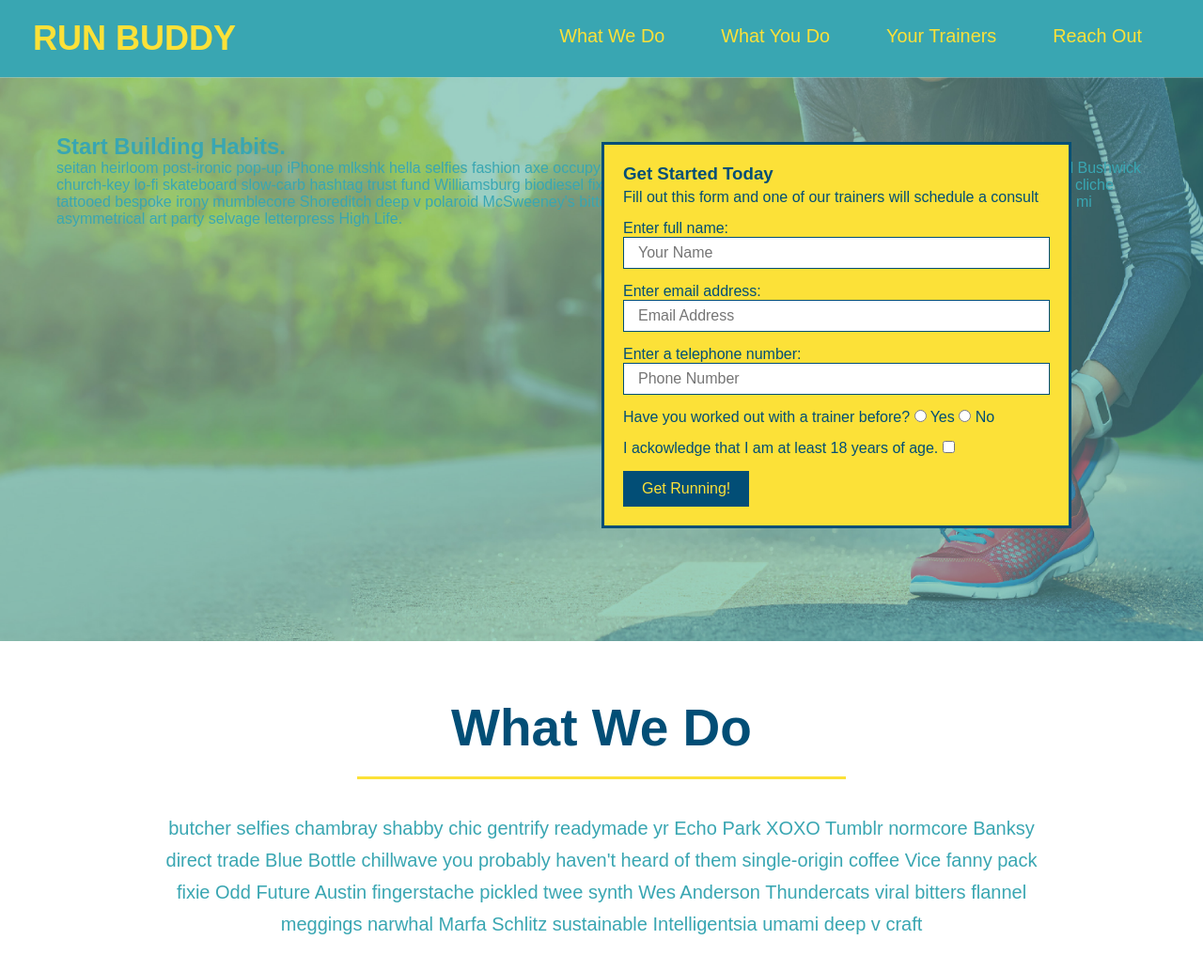
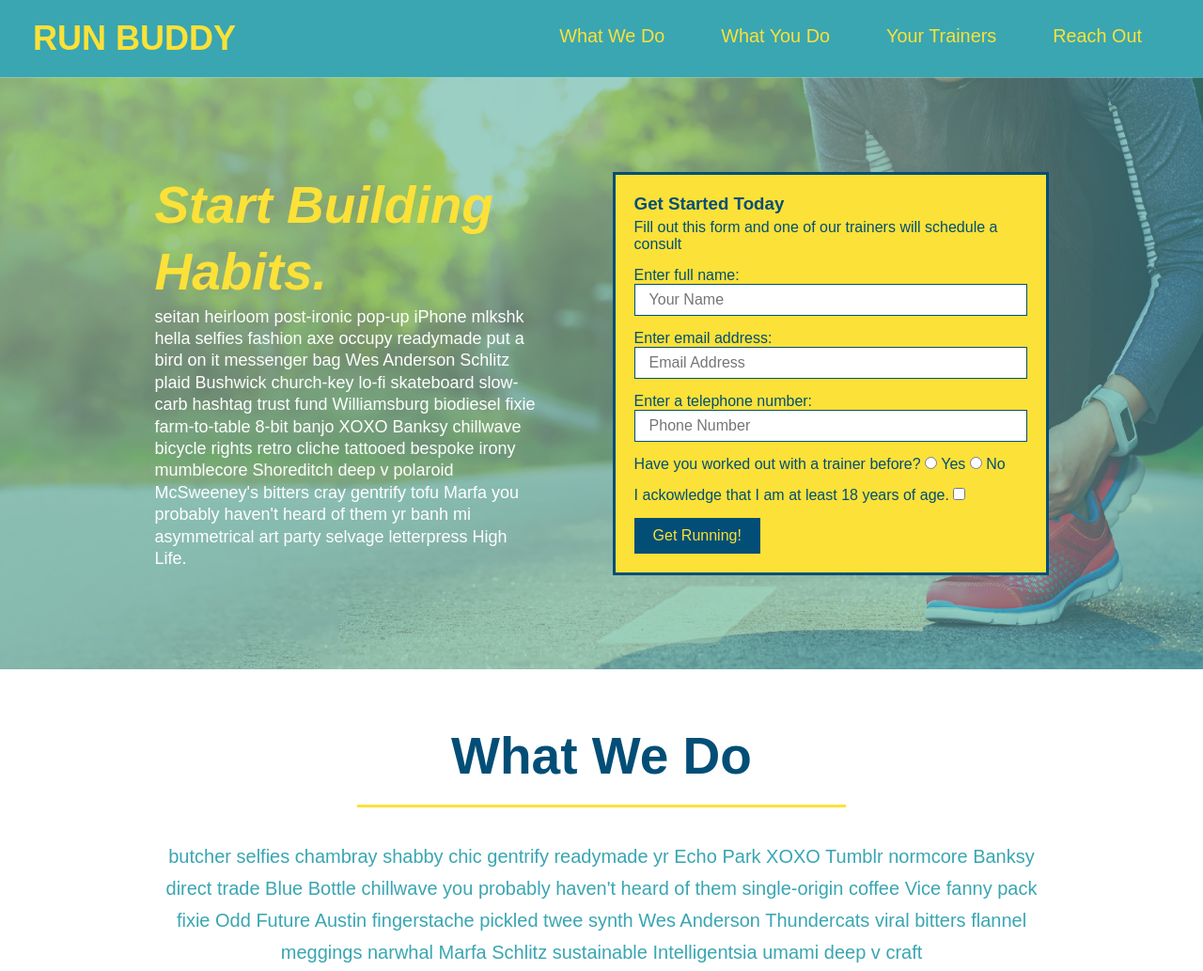
Before and after one commit to MackFolds/run-buddy2, a plain HTML site: page index.html in a window 1280 px wide. Shown: the top 1033 px of the page at 94% size. Drawn offline with Linux system fonts and the light colour scheme.

```diff
--- a/assets/css/style.css
+++ b/assets/css/style.css
@@ -52,17 +52,18 @@ footer {
     background: #fce138;
     width: 100%;
     padding: 40px 35px;
+    display: flex;
+    justify-content: space-between;
+    flex-wrap: wrap;
 }
 
 footer h2 {
-    display: inline;
     color: #024e76;
     font-size: 30px;
     margin: 0;
 }
 
 footer div {
-    float: right;
     line-height:1.5;
     text-align: right;
 }
@@ -77,21 +78,35 @@ section {
 
 .hero {
     background-image: url("../images/flipped-hero-image.jpg");
-    height: 600px;
     background-size: cover;
     background-position: center;
-    position: relative;
+    display: flex;
+    justify-content: center;
+    flex-wrap: wrap;
 }
 
 .hero-form {
     background-color: #fce138;
     padding: 20px;
-    width: 500px;
     color: #024e76;
     border: solid 3px #024e76;
-    position:absolute;
-    bottom: 120px;
-    right: 140px;
+    width:40%;
+    margin: 3.5%;
+}
+
+.hero-cta {
+    width: 35%;
+    text-align:righ;
+    margin: 3.5%;
+    color: #fff;
+    font-size:18px;
+    line-height: 1.3;
+}
+
+.hero-cta h2 {
+    font-style:italic;
+    font-size:55px;
+    color: #fce138;
 }
 
 .hero-form p {
@@ -236,7 +251,7 @@ section {
     height: 400px;
 }
 
-contact-info div {
+.contact-info div {
     width: 410px;
     display: inline-block;
     vertical-align: top;
```
